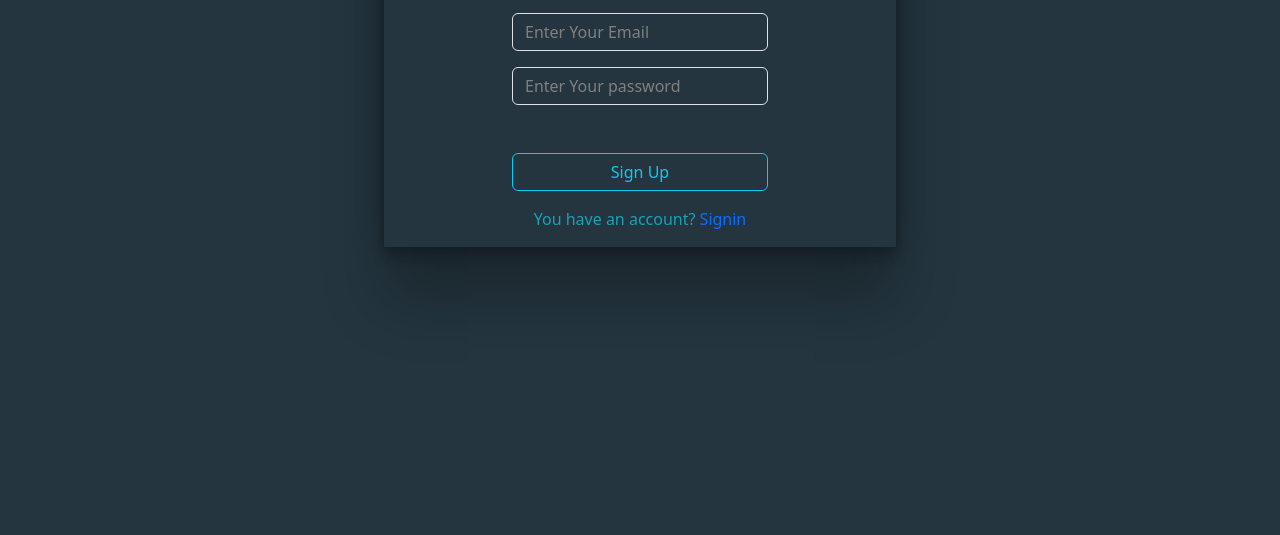
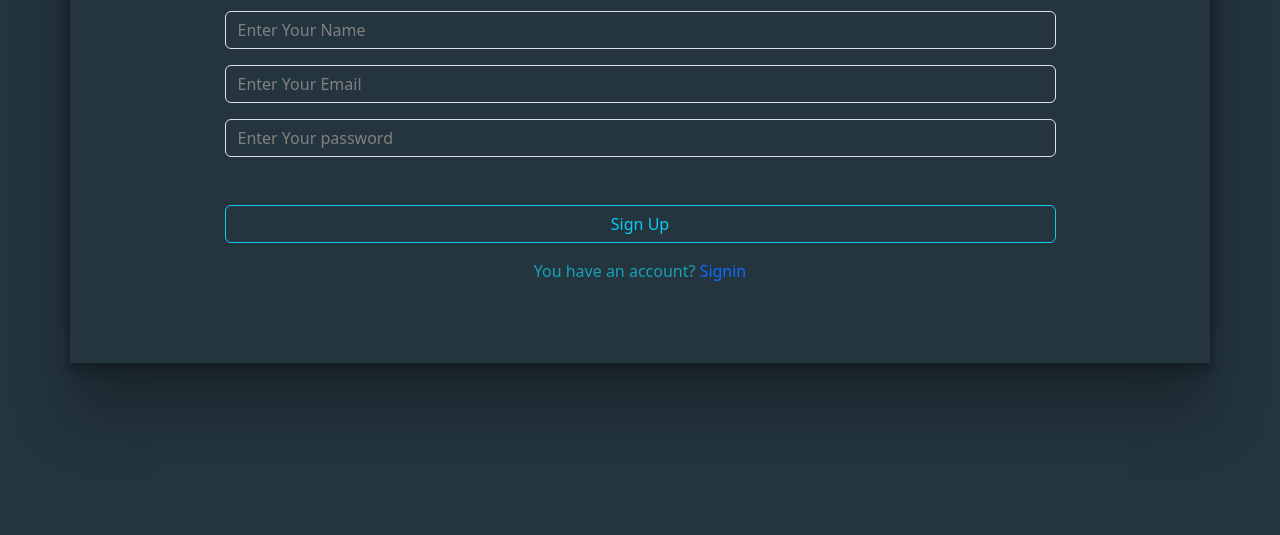
Before and after one commit to 7agooz/LoginSystem, a plain HTML site: page pages/signup.html in a window 1280 px wide. Shown: the part 265-800 px from the top of the page. Drawn offline with nearby package versions, Linux system fonts and the light colour scheme; some packages are replaced by stand-ins of ours; a script that the page names is missing.

Commit message:
LoginSystem

```diff
--- a/css/style.css
+++ b/css/style.css
@@ -1,9 +1,9 @@
 body{
     background-color: #24353F;
 }
-.hamboozo{
+.container{
     margin: auto;
-    width: 40%;
+    margin-top: 100px;
     background-color: #24353F;
     box-shadow: rgba(0, 0, 0, 0.25) 0px 54px 55px, rgba(0, 0, 0, 0.12) 0px -12px 30px, rgba(0, 0, 0, 0.12) 0px 4px 6px, rgba(0, 0, 0, 0.17) 0px 12px 13px, rgba(0, 0, 0, 0.09) 0px -3px 5px;
 
--- a/pages/signup.html
+++ b/pages/signup.html
@@ -9,7 +9,9 @@
 </head>
 <body>
     <div class="hamboozo my-5">
-        <div class="signup text-center my-5 w-50 m-auto ">
+        <div class="container">
+            <div class="row">
+        <div class="col-md-9 signup text-center my-5  m-auto ">
         <h1 class="pt-5 pb-3">Smart Login System</h1>
         <input type="text" name="" id="userName" class="form-control my-3" placeholder="Enter Your Name">
          <input type="email" name="" id="userEmail" class="form-control my-3" placeholder="Enter Your Email">
@@ -18,6 +20,9 @@
          <p class="py-3">You have an account? <a href="../index.html">Signin</a></p>
         </div>
         </div>
+    </div>
+</div>
+
         <script src="https://cdn.jsdelivr.net/npm/sweetalert2@11"></script>
         <script src="https://cdn.jsdelivr.net/npm/bootstrap@5.3.3/dist/js/bootstrap.bundle.min.js" integrity="sha384-YvpcrYf0tY3lHB60NNkmXc5s9fDVZLESaAA55NDzOxhy9GkcIdslK1eN7N6jIeHz" crossorigin="anonymous"></script>
 <script src="../js/main.js"></script>
```
Also changed, not shown: index.html (+3 -1 lines).
